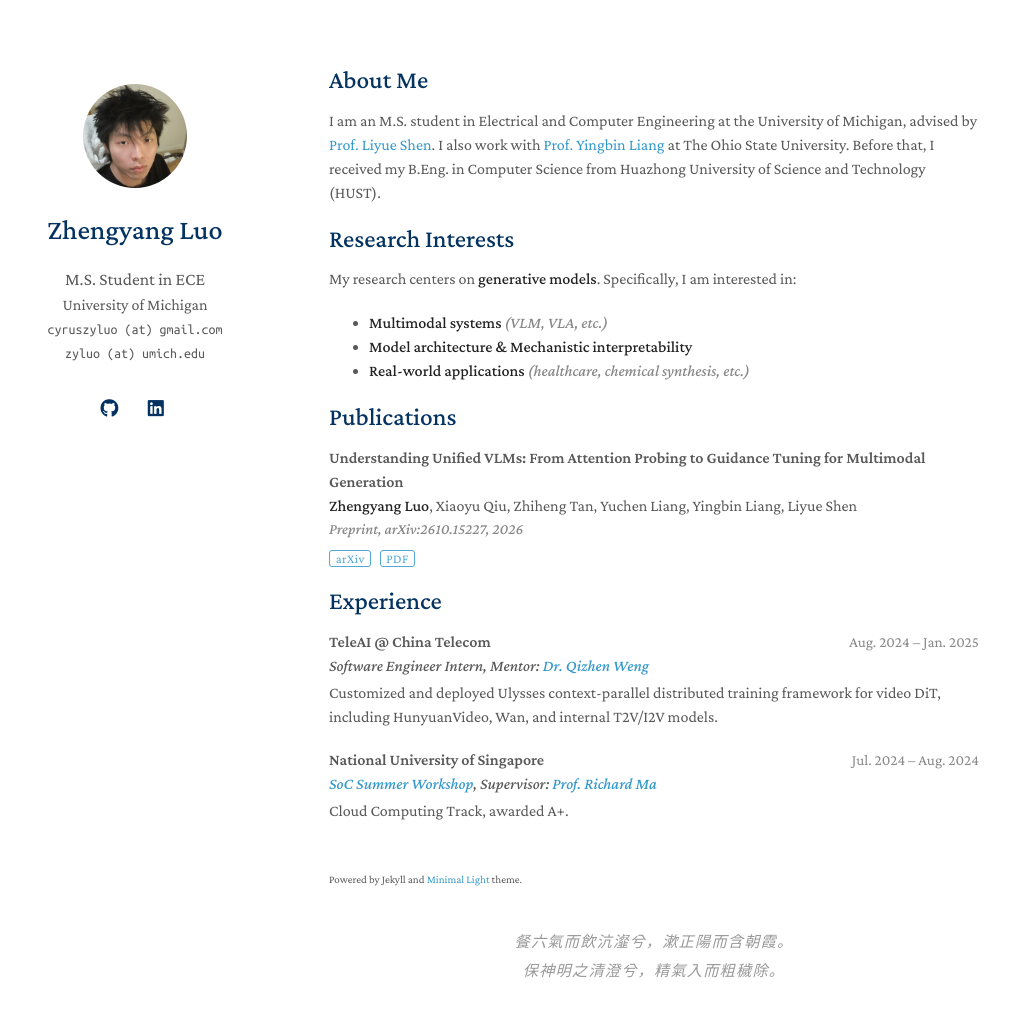
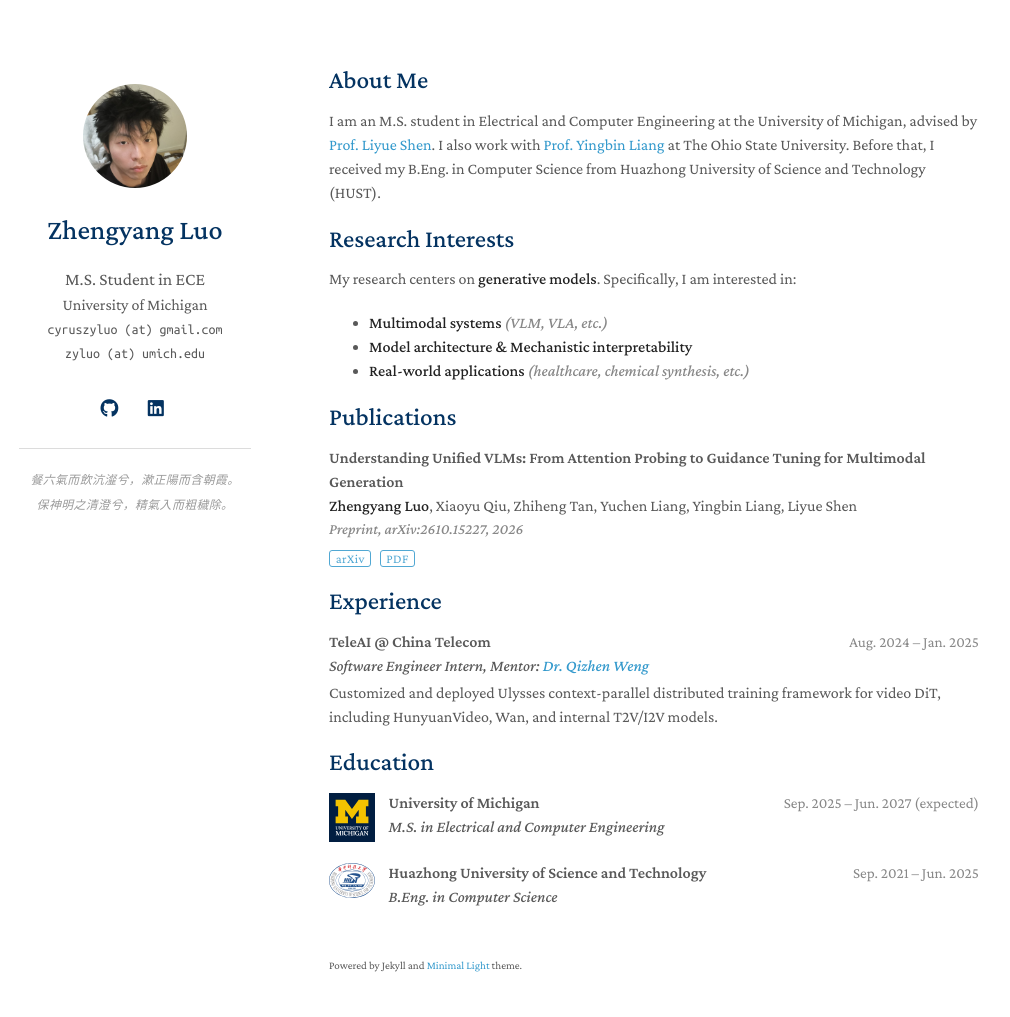
Before and after one commit to peacewang017/peacewang017.github.io, a Jekyll site: the page built from index.md, in a window 1280 px wide and 1056 px high. Shown: the top 1017 px of the window, without its empty margins (141-1151 px from the left). Built offline with Jekyll 4.4.1, drawn with Linux system fonts in a browser that asks for light colours; some web fonts are replaced; a style sheet for code colours, icons or effects is not loaded; our own code applies the rules of GitHub Pages for plain Markdown files.

Commit message:
update
Co-Authored-By: Claude Opus 5 (1M context) <noreply@anthropic.com>

```diff
--- a/_layouts/homepage.html
+++ b/_layouts/homepage.html
@@ -48,8 +48,19 @@
     <!-- Calligraphy font for the motto, subset to just its characters -->
     <link rel="stylesheet" href="https://fonts.googleapis.com/css2?family=LXGW+WenKai+TC&text=%E9%A4%90%E5%85%AD%E6%B0%A3%E8%80%8C%E9%A3%B2%E6%B2%86%E7%80%A3%E5%85%AE%EF%BC%8C%E6%BC%B1%E6%AD%A3%E9%99%BD%E5%90%AB%E6%9C%9D%E9%9C%9E%E3%80%82%E4%BF%9D%E7%A5%9E%E6%98%8E%E4%B9%8B%E6%B8%85%E6%BE%84%E7%B2%BE%E5%85%A5%E7%B2%97%E7%A9%A2%E9%99%A4&display=swap">
     <style>
-      .motto { margin-top: 2.5em; text-align: center; font-family: "LXGW WenKai TC", "STKaiti", "KaiTi", serif; font-style: italic; font-size: 0.95rem; line-height: 1.9; letter-spacing: 0.08em; }
-      .motto a, .motto a:hover { color: #999; text-decoration: none; }
+      .motto {
+        margin: 1.8em auto 0;
+        padding-top: 1.6em;
+        max-width: 100%;
+        border-top: 1px solid rgba(128, 128, 128, 0.28);
+        text-align: center;
+        font-family: "LXGW WenKai TC", "STKaiti", "KaiTi", serif;
+        font-size: 0.74rem;
+        font-style: italic;
+        line-height: 2.1;
+        letter-spacing: 0.04em;
+      }
+      .motto a, .motto a:hover { color: #9a9a9a; text-decoration: none; }
       .note { color: #888; font-style: italic; }
       .pub-group { font-size: 1.05rem; margin: 1.1em 0 0.5em; }
       .pub { margin-bottom: 1.1em; }
@@ -59,6 +70,9 @@
       .pub-links a { font-size: 0.8rem; letter-spacing: 0.03em; text-decoration: none; border: 1px solid currentColor; border-radius: 3px; padding: 0.05em 0.45em; margin-right: 0.4em; opacity: 0.85; }
       .pub-links a:hover { opacity: 1; }
       .exp { margin-bottom: 1.2em; }
+      .edu { display: flex; align-items: flex-start; gap: 0.85em; }
+      .edu-logo { width: 46px; height: auto; flex: none; margin-top: 0.15em; }
+      .edu-body { flex: 1; min-width: 0; }
       .exp-head { display: flex; justify-content: space-between; align-items: baseline; flex-wrap: wrap; gap: 0 1em; }
       .exp-org { font-weight: bold; }
       .exp-date { color: #888; font-size: 0.95em; white-space: nowrap; margin-left: auto; }
@@ -135,7 +149,10 @@
         </a>
         {% endif %}
         </div>
-        <br>
+
+        <div class="motto">
+          <a href="https://ctext.org/chu-ci/yuan-you/zh" target="_blank" rel="noopener">餐六氣而飲沆瀣兮，漱正陽而含朝霞。<br>保神明之清澄兮，精氣入而粗穢除。</a>
+        </div>
 
       </header>
       <section>
@@ -147,8 +164,6 @@
       {% if site.enable_footnote %}
       <p><small>Powered by Jekyll and <a href="https://github.com/yaoyao-liu/minimal-light" target="_blank" rel="noopener">Minimal Light</a> theme.</small></p>
       {% endif %}
-
-      <p class="motto"><a href="https://ctext.org/chu-ci/yuan-you/zh" target="_blank" rel="noopener">餐六氣而飲沆瀣兮，漱正陽而含朝霞。<br>保神明之清澄兮，精氣入而粗穢除。</a></p>
 
       </section>
       <footer>
--- a/index.md
+++ b/index.md
@@ -27,11 +27,26 @@ My research centers on **generative models**. Specifically, I am interested in:
   <div class="exp-desc">Customized and deployed Ulysses context-parallel distributed training framework for video DiT, including HunyuanVideo, Wan, and internal T2V/I2V models.</div>
 </div>
 
-<div class="exp">
-  <div class="exp-head">
-    <span class="exp-org">National University of Singapore</span>
-    <span class="exp-date">Jul. 2024 – Aug. 2024</span>
+## Education
+
+<div class="exp edu">
+  <img class="edu-logo" src="./assets/img/um-logo.svg" alt="University of Michigan logo">
+  <div class="edu-body">
+    <div class="exp-head">
+      <span class="exp-org">University of Michigan</span>
+      <span class="exp-date">Sep. 2025 – Jun. 2027 (expected)</span>
+    </div>
+    <div class="exp-role">M.S. in Electrical and Computer Engineering</div>
   </div>
-  <div class="exp-role"><a href="https://sws.comp.nus.edu.sg/">SoC Summer Workshop</a>, Supervisor: <a href="https://www.comp.nus.edu.sg/~tbma">Prof. Richard Ma</a></div>
-  <div class="exp-desc">Cloud Computing Track, awarded A+.</div>
 </div>
+
+<div class="exp edu">
+  <img class="edu-logo" src="./assets/img/hust-emblem.svg" alt="HUST emblem">
+  <div class="edu-body">
+    <div class="exp-head">
+      <span class="exp-org">Huazhong University of Science and Technology</span>
+      <span class="exp-date">Sep. 2021 – Jun. 2025</span>
+    </div>
+    <div class="exp-role">B.Eng. in Computer Science</div>
+  </div>
+</div>
```
Also changed, not shown: assets/img/hust-emblem.svg (added), assets/img/um-logo.svg (added).
